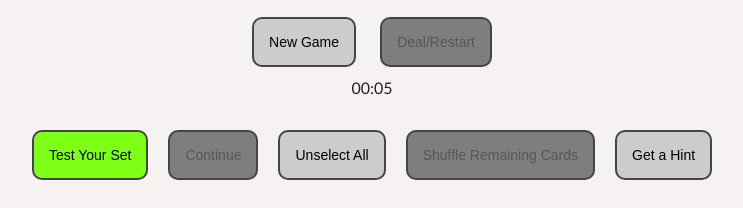
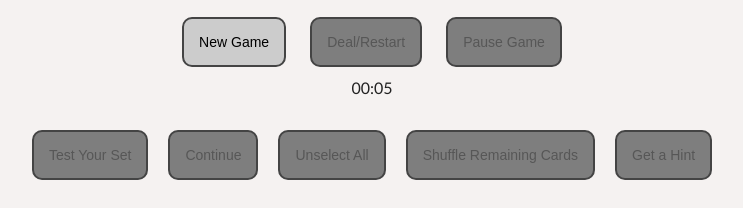
Before and after one commit to kipleywinn/game-of-set, a plain HTML site: page index.html in a window 1280 px wide. Shown: the part 69-277 px from the top of the page, without its empty margins (268-1011 px from the left). Drawn offline with Linux system fonts and the light colour scheme.

Commit message:
Add timer function
Add game timer div and related pause/resume buttons.

```diff
--- a/index.html
+++ b/index.html
@@ -4,7 +4,7 @@
 <head>
   <meta charset="utf-8">
   <meta name="viewport" content="width=device-width, initial-scale=1">
-  <title></title>
+  <title>Game of SET</title>
   <link rel="stylesheet" href="css/style.css">
   <meta name="description" content="">
 
@@ -51,6 +51,8 @@
   <div id="container0">
     <button id="newGame">New Game</button>
     <button id="dealRestart" disabled>Deal/Restart</button>
+    <button id="pauseButton" disabled>Pause Game</button>
+    <button id="resumeButton" class="hidden">Resume Game</button>
     <div id="gameTimer"></div>
   </div>
   <div id="multiplayerControls" class="hidden">
@@ -71,11 +73,11 @@
     <div id="playerScores"></div>
   </div>
   <div id="container1">
-    <button id="testSet">Test Your Set</button>
+    <button id="testSet" disabled>Test Your Set</button>
     <button id="dealThree" disabled>Continue</button>
-    <button id="unselectAllCards">Unselect All</button>
+    <button id="unselectAllCards" disabled>Unselect All</button>
     <button id="shuffleRemaining" disabled>Shuffle Remaining Cards</button>
-    <button id="getAHint">Get a Hint</button>
+    <button id="getAHint" disabled>Get a Hint</button>
   </div>
   <div id="container2">
     <div id="cardsRemaining"></div>
```
